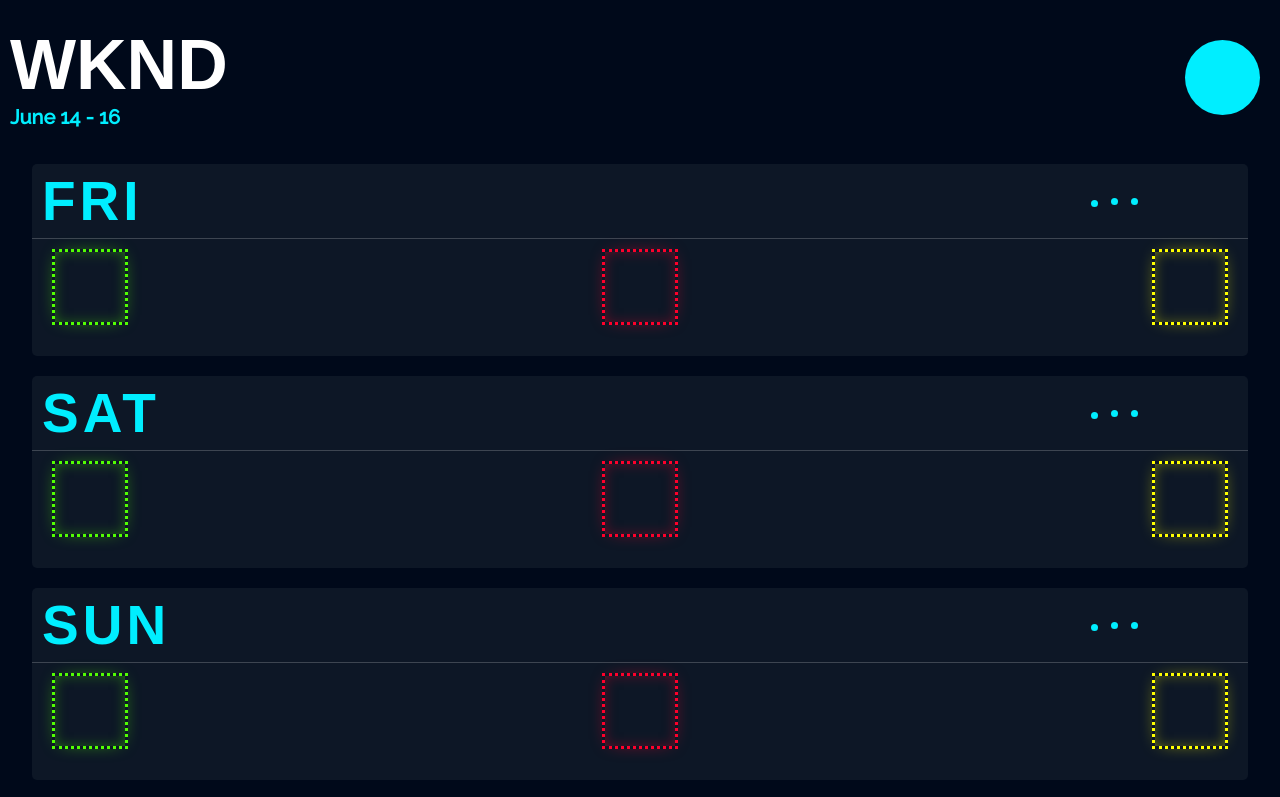
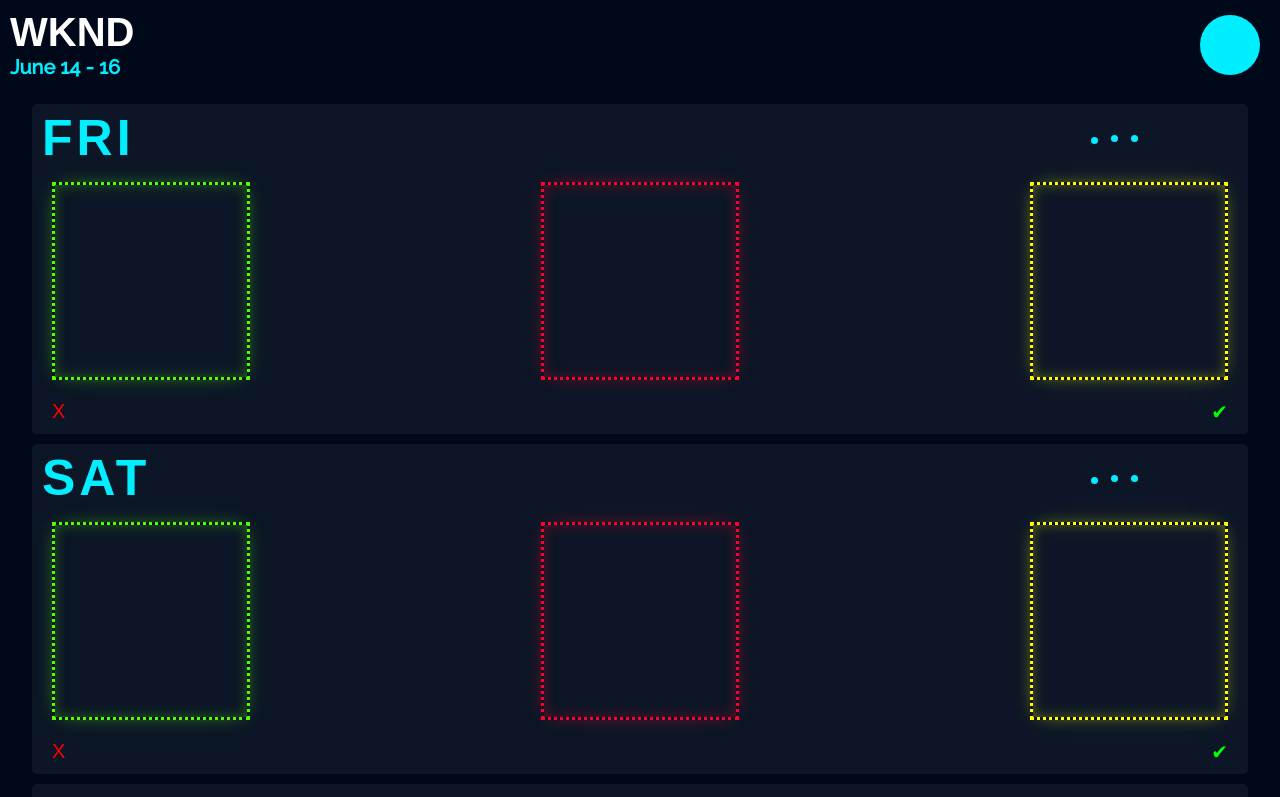
Before and after one commit to anewlens/WKND, a React (Create React App) app: page / in a window 1280 px wide. Shown: the top 797 px of the page. Built offline with nearby package versions, Linux system fonts and the light colour scheme; the HTML template or start-up script is replaced by a standard one; a web font is replaced by a local one.

Commit message:
+cardFooter+tightenedLayout

```diff
--- a/src/Display/Card.js
+++ b/src/Display/Card.js
@@ -1,14 +1,16 @@
 import React from 'react'
 import Activities from './Activities'
+import CardFooter from './CardFooter'
 
 const Card = ({day}) => {
     return (
-        <div className="card">
-            <div className="cardHeader">
+        <div className="card" id={day}>
+            <div className='cardHeader'>
                 <h2 className='day'>{day}</h2>
                 <button className='ellipses'></button>
             </div>
             <Activities />
+            <CardFooter />
         </div>
     )
 }
--- /dev/null
+++ b/src/Display/CardFooter.js
@@ -0,0 +1,12 @@
+import React from 'react'
+
+const CardFooter = props => {
+    return (
+        <div className='cardFooter'>
+            <p>X</p>
+            <p>&#x2714;</p>
+        </div>
+    )
+}
+
+export default CardFooter
--- a/src/index.css
+++ b/src/index.css
@@ -1,5 +1,28 @@
 @import url('https://fonts.googleapis.com/css?family=Raleway:500|Lalezar:400&display=swap');
 @import url("https://use.typekit.net/nwr1tma.css");
+
+@keyframes cardShuffleIn {
+  0% {
+    transform: translateY(100vh);
+    opacity: 0;
+  }
+
+  100% {
+    transform: translateY(0);
+    opacity: 1;
+  }
+}
+
+@keyframes picExpand {
+  0% {
+    transform: translateX(200px);
+  }
+
+  100% {
+    transform: translateX(0px);
+  }
+}
+
 * {
   margin: 0;
   padding: 0;
@@ -13,19 +36,15 @@ html {
 }
 
 body {
-  font-family: -apple-system, BlinkMacSystemFont, "Segoe UI", "Roboto", "Oxygen",
-    "Ubuntu", "Cantarell", "Fira Sans", "Droid Sans", "Helvetica Neue",
-    sans-serif;
+  background: hsl(218, 100%, 5%);
 }
 
 .App {
-  height: 100vh;
+  min-height: 100vh;
   display: flex;
   flex-direction: column;
   align-items: center;
-  justify-content: space-between;
-
-  background: hsl(218, 100%, 5%);
+  justify-content: flex-start;
 }
 
 header {
@@ -35,7 +54,7 @@ header {
   justify-content: space-between;
   align-items: center;
 
-  margin: 1.5rem;
+  margin-bottom: 1.5rem;
 }
 
 .headerText {
@@ -44,7 +63,7 @@ header {
 
 .wkndTitle {
   font-family: 'bebas-neue', sans-serif;
-  font-size: 7rem;
+  font-size: 4rem;
   word-spacing: 1px;
   color: white;
 }
@@ -57,23 +76,32 @@ header {
 
 .profileImg {
   margin: 1rem 2rem;
-  width: 7.5rem;
-  height: 7.5rem;
+  width: 6rem;
+  height: 6rem;
   background-color: var(--cyan);
   border-radius: 100%;
+  animation: picExpand .5s cubic-bezier(0.075, 0.82, 0.165, 1) .9s backwards;
 }
 
 .card {
   display: flex;
   flex-direction: column;
-  flex-grow: 1;
 
   width: 95vw;
-  height: 20%;
-  margin: 1rem;
+  max-height: 20%;
+  margin: 0 1rem 1rem 1rem;
 
   border-radius: 5px;
-  background: hsl(217, 50%, 10%);
+  background: rgb(12, 22, 38);
+  animation: cardShuffleIn 1s cubic-bezier(0.075, 0.82, 0.165, 1) both;
+}
+
+#SAT {
+  animation-delay: .2s;
+}
+
+#SUN {
+  animation-delay: .4s;
 }
 
 .cardHeader {
@@ -81,13 +109,12 @@ header {
   justify-content: space-between;
   align-content: flex-start;
   padding: 0.5rem 1rem;
-  border-bottom: .5px solid rgba(255,255,255, .2);
 }
 
 .day {
   font-family: 'bebas-neue', sans-serif;
   color: var(--cyan);
-  font-size: 5.5rem;
+  font-size: 5rem;
   letter-spacing: 3pt;
 }
 
@@ -128,12 +155,11 @@ header {
 }
 
 .icon {
-  width: 7rem;
-  height: 7rem;
+  width: 15vw;
+  height: 15vw;
   background-color: transparent;
   border: 3px dotted yellow;
   box-shadow: 0px 0px 20px -10px yellow, inset 0px 0px 20px -10px yellow;
-
 }
 
 .movie {
@@ -146,6 +172,22 @@ header {
   box-shadow: 0px 0px 20px -10px rgb(255, 0, 43), inset 0px 0px 20px -10px rgb(255, 0, 43);
 }
 
+.cardFooter {
+  display: flex;
+  justify-content: space-between;
+  margin: 1rem 2rem;
+  font-family: 'Bebas Neue', sans-serif;
+  font-size: 2rem;
+}
+
+.cardFooter p:first-child {
+  color: red;
+}
+
+.cardFooter p:last-child {
+  color: rgb(0, 255, 0);
+}
+
 .spacing {
   width: 100%;
   height: 10px;
```
